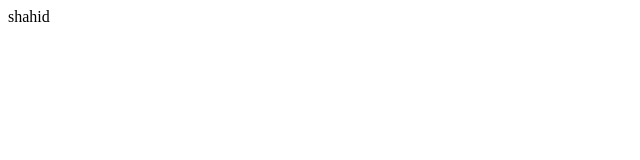
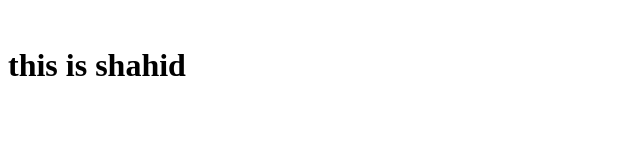
Before and after one commit to Shahid4500/my-portfolio, a plain HTML site: page index.html in a window 1280 px wide. Shown: the whole page, without its empty margins (0-640 px from the left). Drawn offline with Linux system fonts and the light colour scheme.

Commit message:
changes commite

```diff
--- a/index.html
+++ b/index.html
@@ -7,6 +7,9 @@
     <title>Document</title>
 </head>
 <body>
-    shahid
+    <img src="" alt="">
+    <h1>this is shahid
+
+    </h1>
 </body>
 </html>
```
